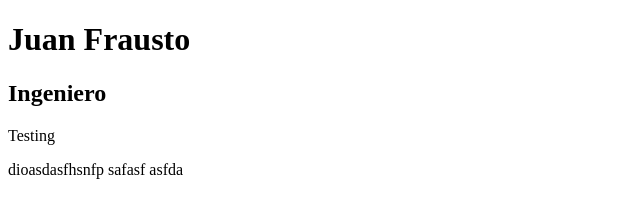
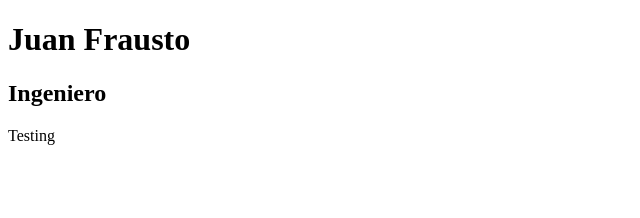
Before and after one commit to Juanfr97/MiPaginaWeb, a plain HTML site: page index.html in a window 1280 px wide. Shown: the whole page, without its empty margins (0-640 px from the left). Drawn offline with Linux system fonts and the light colour scheme.

Commit message:
Revert "barbaridades"
This reverts commit c8f5a9643b8154866c97fcac69455b5037a9cedb.

```diff
--- a/index.html
+++ b/index.html
@@ -9,8 +9,5 @@
     <h1>Juan Frausto</h1>
     <h2>Ingeniero</h2>
     <p>Testing</p>
-    dioasdasfhsnfp
-    safasf
-    asfda
 </body>
 </html>
```
